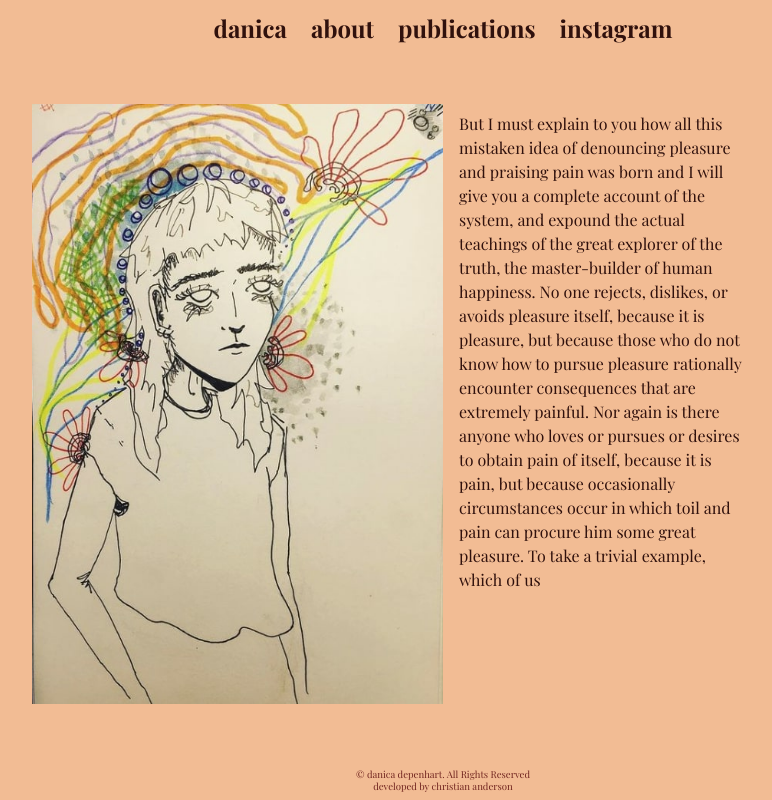
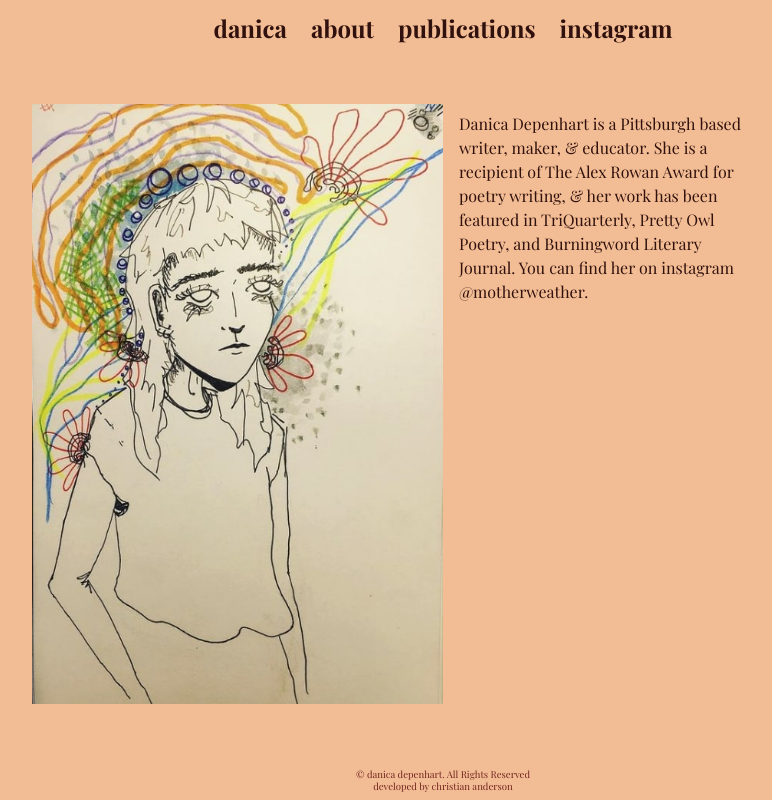
Before and after one commit to somecallmehans/danica-depenhart-web, a Next.js app in the folder danica-depenhart-web/: page /About in a window 1280 px wide. Shown: the whole page, without its empty margins (197-969 px from the left). Built offline with nearby package versions, Linux system fonts and the light colour scheme; a web font is replaced by a local one.

Commit message:
Updated bio

```diff
--- a/danica-depenhart-web/pages/About.js
+++ b/danica-depenhart-web/pages/About.js
@@ -1,5 +1,6 @@
 import Layout from "../components/Layout";
 import Image from "next/image";
+import Link from "next/link";
 import bdb from "../public/bdb.jpg";
 
 export default function About() {
@@ -18,18 +19,14 @@ export default function About() {
           </div>
           <div className="mt-2 md:w-1/2">
             <p className="px-4 text-[#30110d] md:w-2/3">
-              But I must explain to you how all this mistaken idea of denouncing
-              pleasure and praising pain was born and I will give you a complete
-              account of the system, and expound the actual teachings of the
-              great explorer of the truth, the master-builder of human
-              happiness. No one rejects, dislikes, or avoids pleasure itself,
-              because it is pleasure, but because those who do not know how to
-              pursue pleasure rationally encounter consequences that are
-              extremely painful. Nor again is there anyone who loves or pursues
-              or desires to obtain pain of itself, because it is pain, but
-              because occasionally circumstances occur in which toil and pain
-              can procure him some great pleasure. To take a trivial example,
-              which of us
+              Danica Depenhart is a Pittsburgh based writer, maker, & educator.
+              She is a recipient of The Alex Rowan Award for poetry writing, &
+              her work has been featured in TriQuarterly, Pretty Owl Poetry, and
+              Burningword Literary Journal. You can find her on instagram
+              <Link href="https://www.instagram.com/motherweather">
+                <a> @motherweather</a>
+              </Link>
+              .
             </p>
           </div>
         </section>
```
